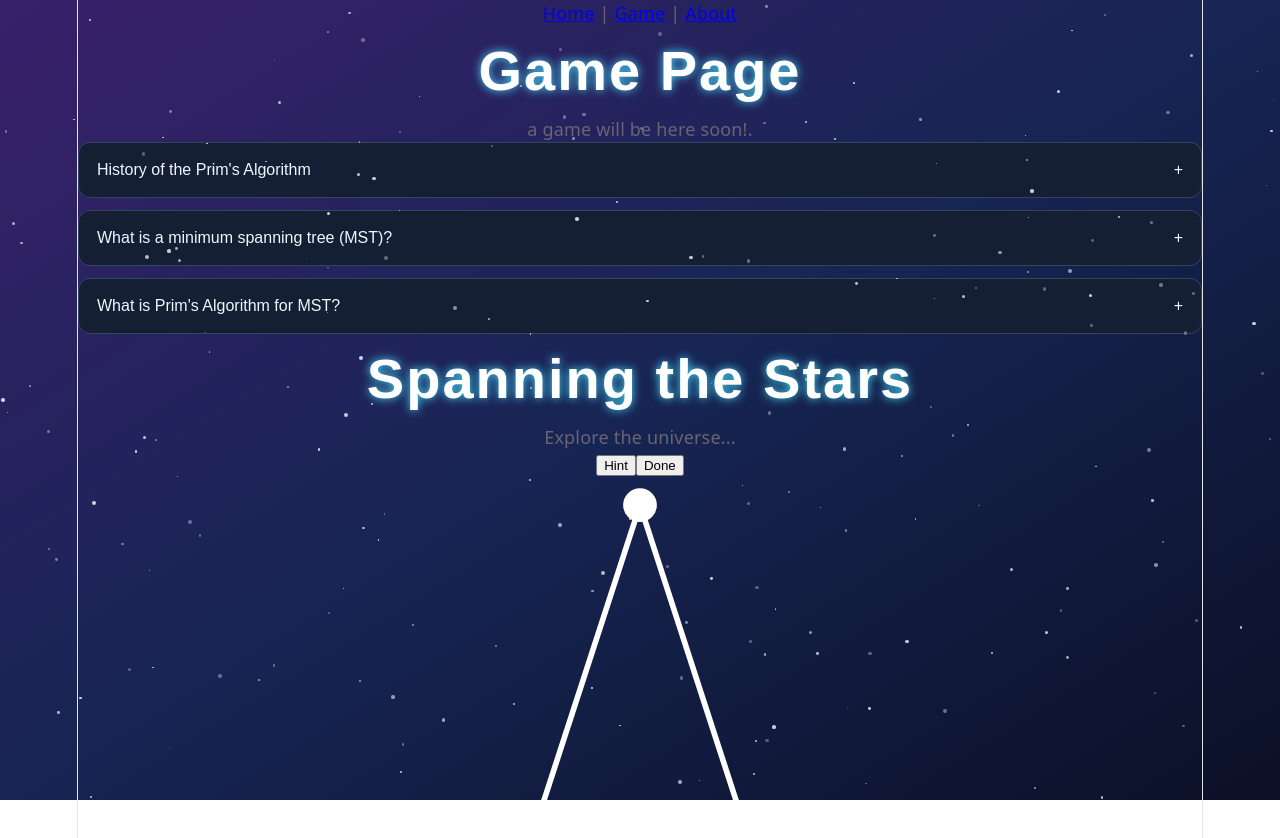
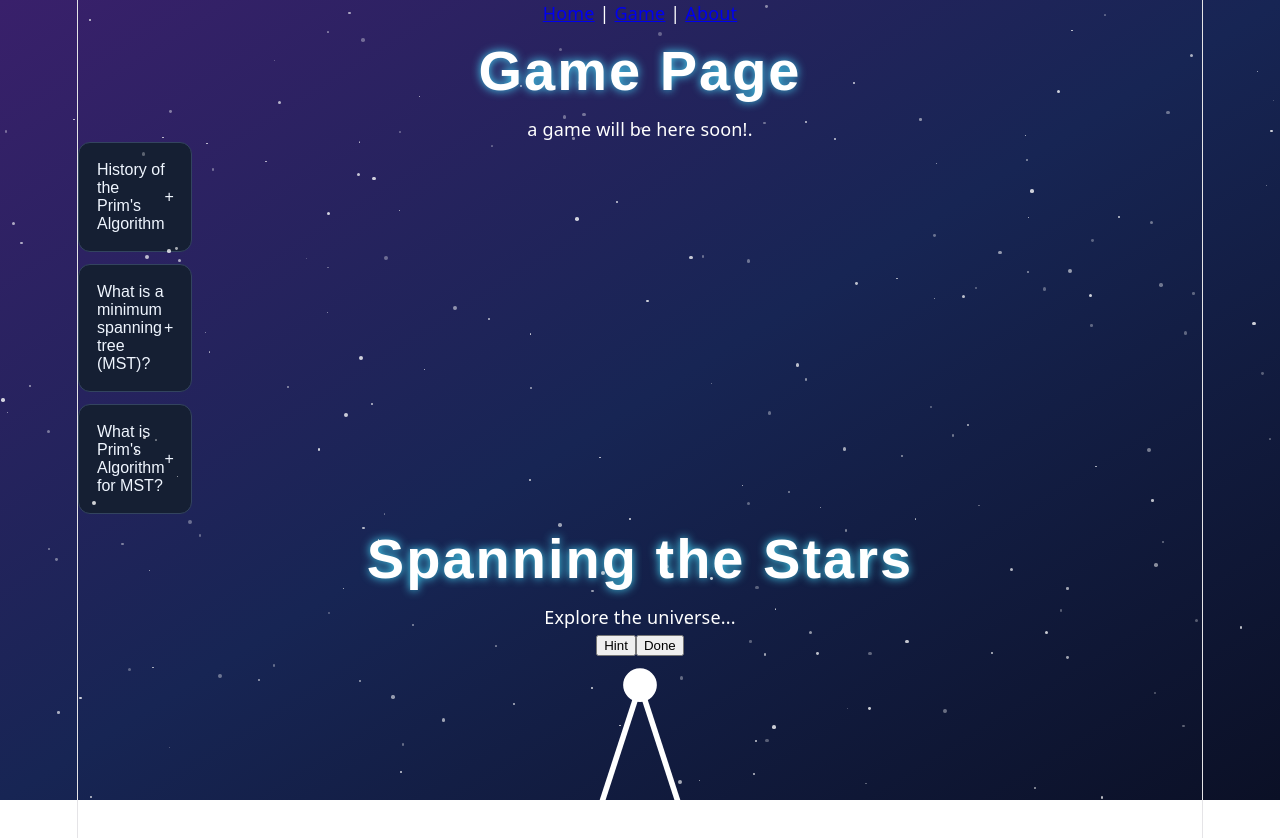
Before and after one commit to Eiznek-II/doyouhavetheguts2026, a React (Vite) app in the folder spanning-the-stars/: page /game in a window 1280 px wide. Shown: the top 838 px of the page. Built offline with nearby package versions, Linux system fonts and the light colour scheme.

Commit message:
small styling update

```diff
--- a/spanning-the-stars/src/components/info-box.css
+++ b/spanning-the-stars/src/components/info-box.css
@@ -6,6 +6,7 @@
   border-radius: 12px;
   background: #151f33;
   color: #f0f6ff;
+  width: 10%;
 }
 
 .info-box__button {
--- a/spanning-the-stars/src/index.css
+++ b/spanning-the-stars/src/index.css
@@ -1,5 +1,5 @@
 :root {
-  --text: #6b6375;
+  --text: white;
   --text-h: #08060d;
   --bg: #fff;
   --border: #e5e4e7;
```
